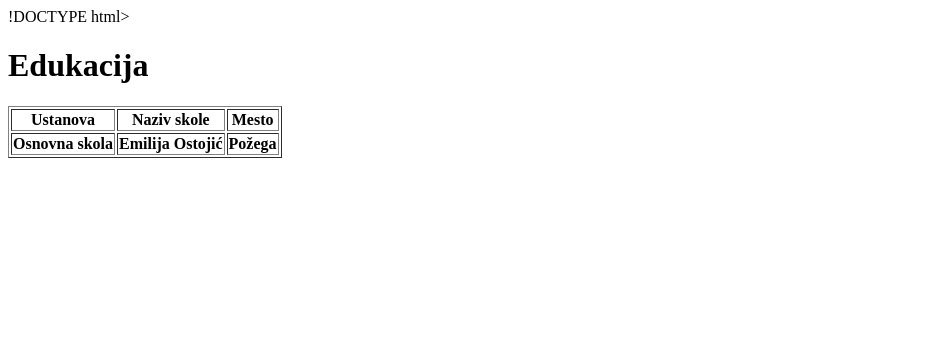
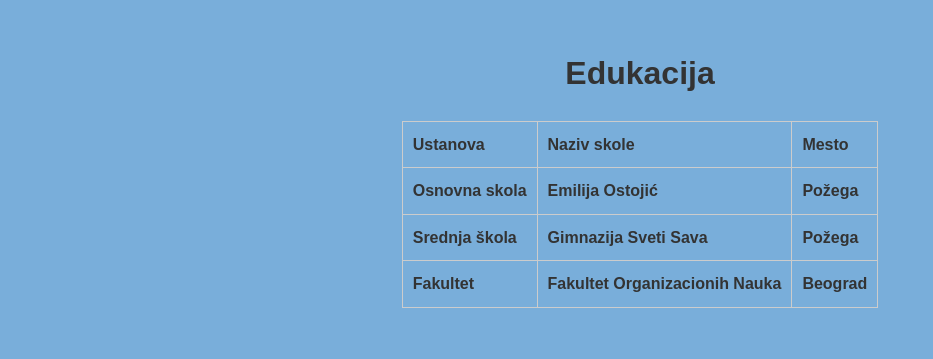
Before and after one commit to AleksaNikolicdrugocetri/antovicm, a plain HTML site: page Iskustvo.html in a window 1280 px wide. Shown: the whole page, without its empty margins (0-933 px from the left). Drawn offline with Linux system fonts and the light colour scheme.

Commit message:
Update Iskustvo.html

```diff
--- a/Iskustvo.html
+++ b/Iskustvo.html
@@ -1,21 +1,37 @@
-!DOCTYPE html>
-<html lang="en"><head>
+
+<!DOCTYPE html>
+<html lang="en">
+<head>
     <meta charset="UTF-8">
-    <meta name="description" content="Licna biografija Matija Antovica">
-    <meta name="keywords" content="najjaca glava gimnazije Sveti Sava Pozega">
-    <meta name="author" content="Matija Antovic">
+    <meta name="description"content="Licna biografija Matija Antovica">
+    <meta name="keywords"content ="najjaca glava gimnazije Sveti Sava Pozega">
+    <meta name ="author"content ="Matija Antovic">
     <meta http-equiv="X-UA-Compatible" content="IE=edge">
     <meta name="viewport" content="width=device-width, initial-scale=1.0">
+    <link rel="stylesheet" href="style.css">
 </head>
 <body>
     <h1>Edukacija</h1>
     <table border="1px">
-        <tbody><tr style="text-align:center">
+        <tr style="text-align:center">
             <th>Ustanova</th>
             <th>Naziv skole</th>
             <th>Mesto</th>
         </tr>
-        <tr style="text-align: center;">
+        <tr style ="text-align: center;">
             <th>Osnovna skola</th>
             <th>Emilija Ostojić</th>
             <th>Požega</th>
+        </tr>
+        <tr>
+            <th>Srednja škola</th>
+            <th>Gimnazija Sveti Sava</th>
+            <th>Požega</th>
+        </tr>
+        <tr>
+            <th>Fakultet</th>
+            <th>Fakultet Organizacionih Nauka</th>
+            <th>Beograd</th>
+        </tr>
+    </table>
+</body>
```
